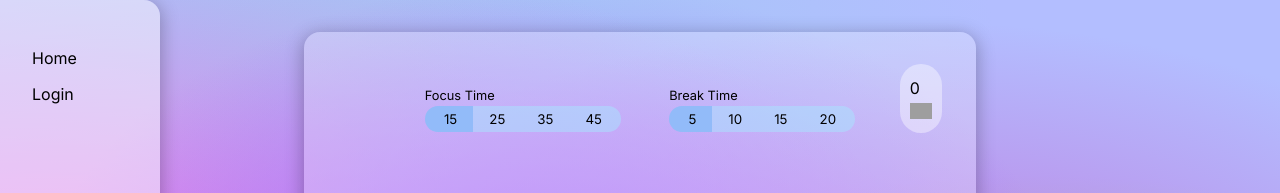
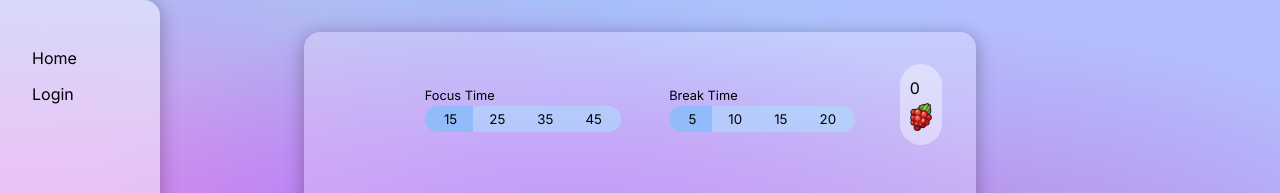
Before and after one commit to jcvdg/pokidoro, a React (Create React App) app in the folder client/: page / in a window 1280 px wide. Shown: the top 193 px of the page. Built offline with nearby package versions, Linux system fonts and the light colour scheme; grey boxes are pictures that could not be loaded.

Commit message:
fix: berry image source

```diff
--- a/client/src/components/DisplayPokemon/DisplayPokemon.js
+++ b/client/src/components/DisplayPokemon/DisplayPokemon.js
@@ -5,6 +5,7 @@ import './DisplayPokemon.css'
 import pokeball from '../../assets/img/pokeball.png';
 import { BERRY } from '../../constants';
 import types from '../../store/actionTypes';
+import { BERRY_IMG_URL } from '../../constants';
 
 const DisplayPokemon = () => {
   const pomodoroState = useSelector((state) => state.pomodoroState);
@@ -18,7 +19,7 @@ const DisplayPokemon = () => {
               <img src={pokeball} alt="pokeball" className="pokeball"/></div>
           : <div className='pokemon'>
               <img
-                src={surpriseEvent.image}
+                src={surpriseEvent.event === BERRY ? BERRY_IMG_URL : surpriseEvent.image}
                 alt={ surpriseEvent.event === BERRY ? "berry" : `${surpriseEvent.pokemonName}`}
                 style={
                   { width: surpriseEvent.event === BERRY ? 'auto' : 'auto',
--- a/client/src/constants.js
+++ b/client/src/constants.js
@@ -1,3 +1,3 @@
 export const HOST = 'http://localhost:8080';
 export const BERRY = 'BERRY';
-export const BERRY_IMG_URL = 'https://cdn2.bulbagarden.net/upload/3/32/Dream_Razz_Berry_Sprite.png';
+export const BERRY_IMG_URL = '/assets/Dream_Razz_Berry_Sprite.webp';
```
Also changed, not shown: client/public/assets/Dream_Razz_Berry_Sprite.webp (added), 1 other file (tests, documents, lock files or other folders).
